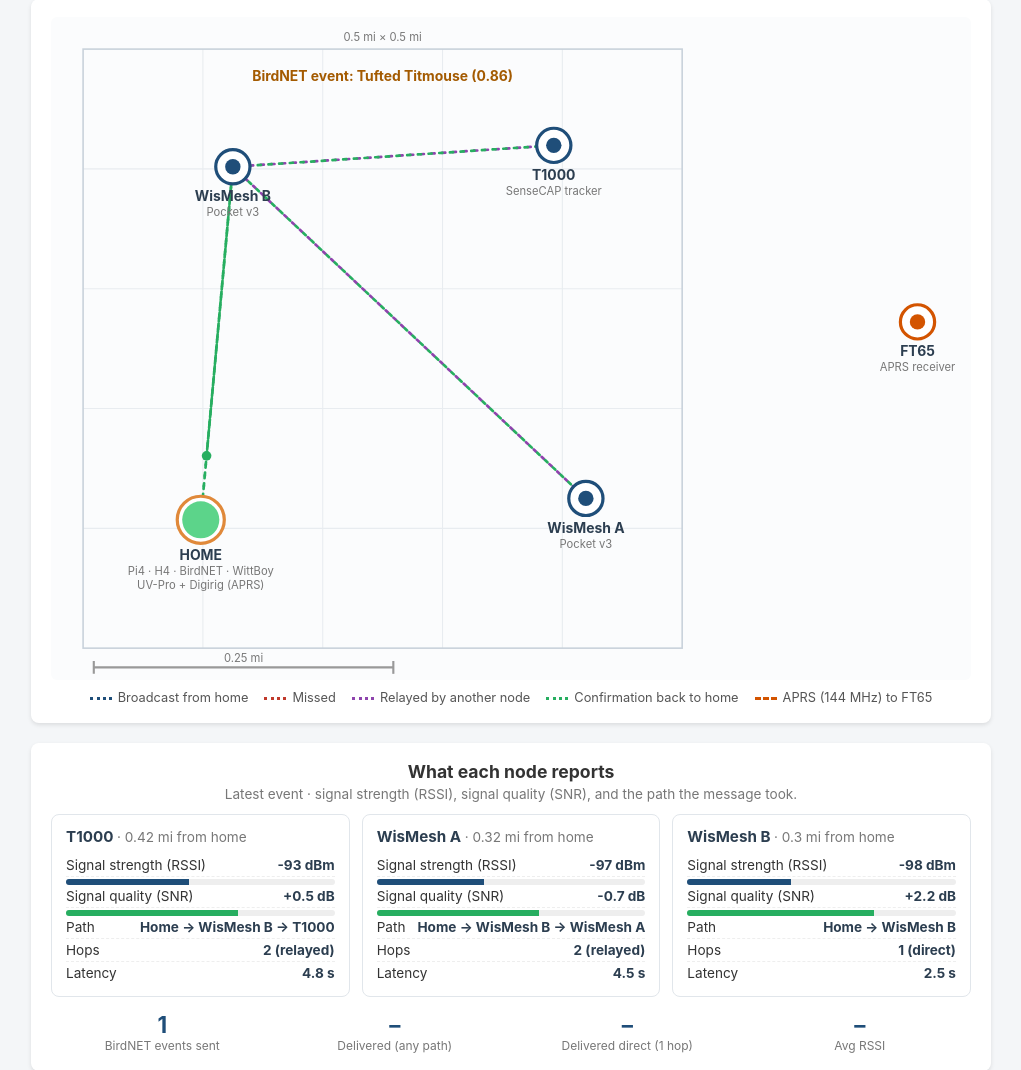
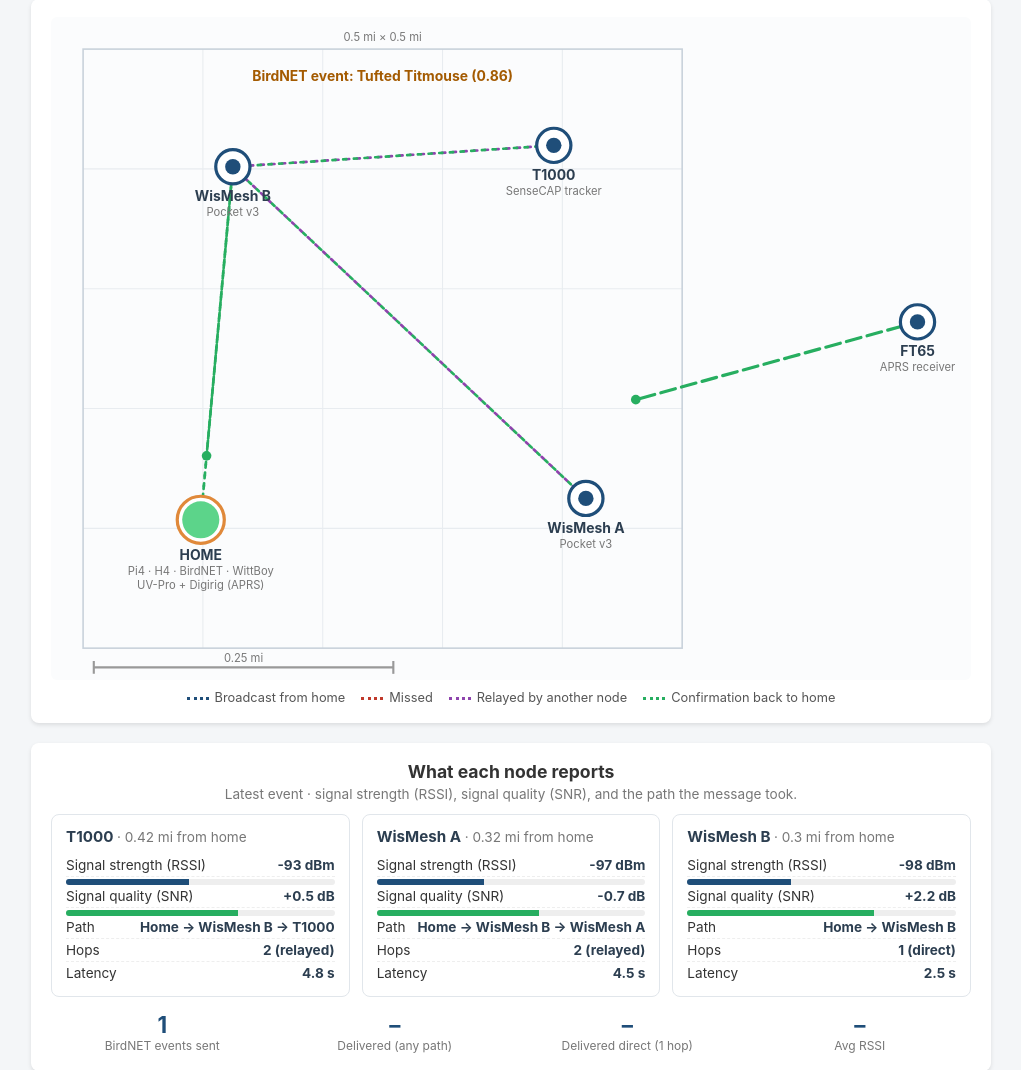
Before and after one commit to dclengacher/winstonsalembirds, a Flask app: page /radio-lab in a window 1280 px wide. Shown: the part 607-1677 px from the top of the page, without its empty margins (129-1150 px from the left). Run offline with Flask 3, Linux system fonts and the light colour scheme; parts of the project's set-up code (start-up, migrations or seed data) failed here and were passed over.

Commit message:
Radio lab: FT65 uses standard colors, returns green ack on success; simpler legend
Co-Authored-By: Claude Opus 5.5 <noreply@anthropic.com>
Claude-Session: https://claude.ai/code/session_01Fw8i6BAdDAz9VS6ioLTKTJ

```diff
--- a/templates/radio_lab.html
+++ b/templates/radio_lab.html
@@ -105,7 +105,7 @@ h2 {
         .link { fill:none; stroke-width:2.5; stroke-dasharray:3 7; stroke-linecap:round; animation:march 0.6s linear infinite; }
         @keyframes march { to { stroke-dashoffset:-20; } }
         .tx { stroke:#1f4e79; } .relay { stroke:#8e44ad; } .ack { stroke:#27ae60; } .miss { stroke:#c0392b; stroke-dasharray:2 9; opacity:0.55; }
-        .aprs { stroke:#d35400; stroke-width:3; stroke-dasharray:14 6; }
+        .link.aprs { stroke-width:3; stroke-dasharray:14 6; }
         .fail-tag { font-size:11px; font-weight:bold; fill:#c0392b; }
         .pulse { fill:none; stroke:#e0893a; stroke-width:2; }
         .event-banner { font-size:13px; fill:#a35a00; font-weight:bold; }
@@ -168,7 +168,6 @@ h2 {
             <span><i style="border-color:#c0392b"></i>Missed</span>
             <span><i style="border-color:#8e44ad"></i>Relayed by another node</span>
             <span><i style="border-color:#27ae60"></i>Confirmation back to home</span>
-            <span><i style="border-color:#d35400;border-top-style:dashed"></i>APRS (144 MHz) to FT65</span>
         </div>
     </div>
 
@@ -218,7 +217,7 @@ h2 {
         { id: "wisB",  name: "WisMesh B", sub: ["Pocket v3"], x: 170, y: 140, r: 16, color: "#1f4e79", dist: 0.30 },
     ];
     // FT65 is ~3 mi away — drawn off-map, vertically midway between T1000 and WisMesh A
-    const FT65 = { id: "ft65", name: "FT65", sub: ["APRS receiver"], x: 810, y: (120 + 450) / 2, r: 16, color: "#d35400" };
+    const FT65 = { id: "ft65", name: "FT65", sub: ["APRS receiver"], x: 810, y: (120 + 450) / 2, r: 16, color: "#1f4e79" };
     const ALL = [HOME, ...NODES, FT65];
 
     function drawNode(n) {
@@ -357,8 +356,8 @@ h2 {
         const ax1 = HOME.x + HOME.r * (FT65.x - HOME.x) / Math.hypot(FT65.x - HOME.x, FT65.y - HOME.y);
         const ax2 = FT65.x - FT65.r * (FT65.x - HOME.x) / Math.hypot(FT65.x - HOME.x, FT65.y - HOME.y);
         const aprsStop = aprsOk ? 1 : (rand(610, 760) - ax1) / (ax2 - ax1);
-        const aprs = link(HOME, FT65, "aprs", 2600 + rand(0, 600), 2600, aprsStop).then(pt => {
-            if (aprsOk) { flashDot(FT65, "#f5b041"); return; }
+        const aprs = link(HOME, FT65, aprsOk ? "aprs tx" : "aprs miss", 2600 + rand(0, 600), 2600, aprsStop).then(pt => {
+            if (aprsOk) { flashDot(FT65, "#5dade2"); return; }
             const tag = document.createElementNS(NS, "text");
             tag.setAttribute("x", pt.x); tag.setAttribute("y", pt.y - 12);
             tag.setAttribute("text-anchor", "middle"); tag.setAttribute("class", "fail-tag");
@@ -396,7 +395,11 @@ h2 {
                 await link(n, HOME, "ack", 1000);
             }
             flashDot(HOME, "#58d68d");
-        }));
+        }).concat(aprsOk ? [(async () => {
+            await sleep(rand(0, 700));
+            await link(FT65, HOME, "aprs ack", 2600 + rand(0, 600));
+            flashDot(HOME, "#58d68d");
+        })()] : []));
 
         NODES.forEach(n => {
             const r = res[n.id];
```
